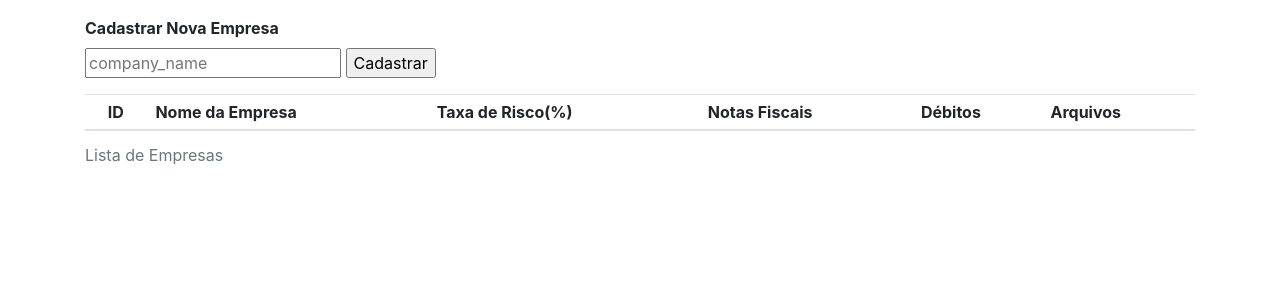
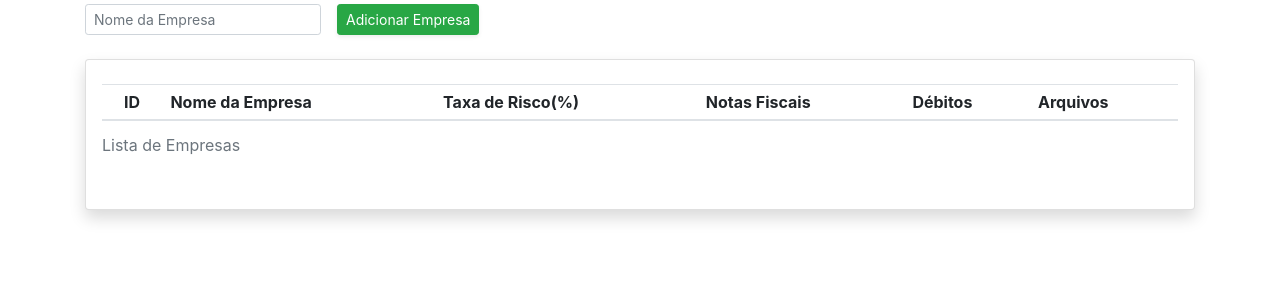
Before and after one commit to claudionorjr/test-Serasa, a Flask app: page /current_user in a window 1280 px wide. Shown: the part 76-376 px from the top of the page. Run offline with Flask 2, Linux system fonts and the light colour scheme; the visitor is signed in with stand-in values (Sample User, id 1); data that the repository does not hold is empty; some libraries are stand-ins or nearby versions.

Commit message:
Sistema pronto, validando os forms e refatorações

```diff
--- a/app.py
+++ b/app.py
@@ -1,5 +1,6 @@
 from flask import Flask
 from flask_login import LoginManager
+from flask_bootstrap import Bootstrap
 from src.models.user import UserModel
 from src.routes import init_routes
 
@@ -7,6 +8,7 @@ from src.routes import init_routes
 app = Flask(__name__)
 app.config.from_pyfile('.env')
 login_manager = LoginManager(app)
+bootstrap = Bootstrap()
 init_routes(app)
 
 @login_manager.user_loader
@@ -20,4 +22,5 @@ def create_db():
 if __name__ == '__main__':
     from data.sql_alchemy import database as db
     db.init_app(app)
+    bootstrap.init_app(app)
     app.run(debug=True)
--- a/data/uploads/teste.json
+++ b/data/uploads/teste.json
@@ -1,4 +1,4 @@
 {
-    "invoices": 0,
-    "debits": 6
+    "invoices": 2,
+    "debits": 0
 }
--- a/requirements/base.txt
+++ b/requirements/base.txt
@@ -11,5 +11,5 @@ WTForms==2.3.1
 flask-wtf==0.14.3
 dnspython==1.16.0
 email-validator==1.1.0
-bootstrap-flask==1.3.1
+bootstrap-flask==1.3.2
 pytest==5.4.1
--- a/src/routes.py
+++ b/src/routes.py
@@ -7,7 +7,17 @@ from werkzeug.utils import secure_filename
 from data.sql_alchemy import database as db
 from src.models.company import CompanyModel
 from src.models.user import UserModel
-from .forms import LoginForm
+from .forms import LoginForm, RegisterForm
+from .calculate_score import calculator_score
+
+
+def session_to_add(obj):
+    db.session.add(obj)
+    db.session.commit()
+
+def session_to_delete(obj):
+    db.session.delete(obj)
+    db.session.commit()
 
 
 def init_routes(app):
@@ -18,11 +28,11 @@ def init_routes(app):
             user = UserModel.query.filter_by(email=form.email.data).first()
 
             if not user:
-                flash(message="Credênciais incorretas!", category="warning")
+                flash(message="Dados incorretos!", category="warning")
                 return redirect(url_for("login"))
 
             if not check_password_hash(user.password, form.password.data):
-                flash(message="Credênciais incorretas!", category="warning")
+                flash(message="Dados incorretos!", category="warning")
                 return redirect(url_for("login"))
 
             login_user(user)
@@ -32,21 +42,24 @@ def init_routes(app):
 
     @app.route("/register", methods=["GET","POST"])
     def register():
-        if request.method == "POST":
+        form = RegisterForm()
+
+        if form.validate_on_submit():
             user = UserModel()
-            user.name = request.form["name"]
-            user.email = request.form["email"]
-            user.password = generate_password_hash(request.form["password"])
+            user.name = form.name.data
+            user.email = form.email.data
+            user.password = generate_password_hash(form.password.data)
+
             try:
-                db.session.add(user)
-                db.session.commit()
+                session_to_add(user)
                 flash(message="Usuário criado com sucesso!", category="success")
             except:
-                flash(message="Erro na criação, email pode já existir!", category="warning")
+                flash(message="Erro, email pode já existir!", category="warning")
+                return redirect(url_for("register"))
 
             return redirect(url_for("login"))
 
-        return render_template("register.html")
+        return render_template("register.html", form=form)
 
     @app.route("/current_user")
     @login_required
@@ -73,10 +86,9 @@ def init_routes(app):
                 daties = json.load(json_file)
 
             company = CompanyModel.query.filter_by(id=id).first()
-            result = CompanyModel.calculator_score(daties['invoices'], daties['debits'], company)
+            result = calculator_score(daties['invoices'], daties['debits'], company)
             try:
-                db.session.add(result)
-                db.session.commit()
+                session_to_add(result)
                 flash(message='Arquivo enviado com sucesso!', category="success")
             except:
                 flash(message="Ocorreu um erro para finalizar o envio ou formato incorreto!", category="warning")
@@ -99,8 +111,7 @@ def init_routes(app):
     def delete_user(id):
         user = UserModel.query.filter_by(id=id).first()
         try:
-            db.session.delete(user)
-            db.session.commit()
+            session_to_delete(user)
             logout_user()
         except:
             flash(message="Erro para deletar!", category="warning")
@@ -112,8 +123,7 @@ def init_routes(app):
     def delete_company(id):
         company = CompanyModel.query.filter_by(id=id).first()
         try:
-            db.session.delete(company)
-            db.session.commit()
+            session_to_delete(company)
         except:
             flash(message="Erro para deletar!", category="warning")
 
@@ -131,17 +141,24 @@ def init_routes(app):
     @login_required
     def new_company():
         if request.method == "POST":
+            name_company = request.form["company_name"]
             company = CompanyModel()
-            company.company_name = request.form["company_name"]
-            company.invoices = 0
-            company.debits = 0
-            try:
-                db.session.add(company)
-                db.session.commit()
-                flash(message="Empresa criada com sucesso!", category="success")
-            except:
-                flash(message="Erro na criação, nome pode já existir!", category="warning")
+            if name_company != '':
+                if not len(name_company) <= 5 or len(name_company) >= 80:
+                    company.company_name = name_company
+                    company.invoices = 0
+                    company.debits = 0
+                    try:
+                        session_to_add(company)
+                        flash(message="Empresa criada com sucesso!", category="success")
+                    except:
+                        flash(message="Erro, nome pode já existir!", category="warning")
+                        return redirect(url_for("home"))
 
-            return redirect(url_for("home"))
+                    return redirect(url_for("home"))
+                else:
+                    flash(message="Erro, Nome precisa conter entre '5' e '80' caracteres!", category="danger")
+            else:
+                flash(message="Erro, Nome de empresa inválida!", category="danger")
 
         return redirect(url_for("home"))
--- a/templates/account.html
+++ b/templates/account.html
@@ -1,7 +1,7 @@
 {% extends "base.html" %}
 {% block title %} Account {% endblock %}
 {% block content %}
-    <div class="mt-3">
+    <div class="mt-3 card pt-4 pb-4 shadow p-3 mb-2 bg-white rounded">
         <table class="table table-striped table-sm">
             <thead>
                 <tr>
@@ -19,5 +19,5 @@
             </tbody>
         </table>
     </div>
-    <a type="button" href="{{ url_for('delete_confimation') }}" class="btn btn-danger mt-3">Excluir Conta</a>
+    <a type="button" href="{{ url_for('delete_confimation') }}" class="btn btn-danger btn-sm shadow-sm mt-3">Excluir Conta</a>
 {% endblock %}
--- a/templates/base.html
+++ b/templates/base.html
@@ -6,6 +6,9 @@
         <meta name="viewport" content="width=device-width, initial-scale=1.0">
         <link rel="stylesheet" href="https://stackpath.bootstrapcdn.com/bootstrap/4.5.0/css/bootstrap.min.css" integrity="sha384-9aIt2nRpC12Uk9gS9baDl411NQApFmC26EwAOH8WgZl5MYYxFfc+NcPb1dKGj7Sk" crossorigin="anonymous">
         <title>Escore Empresa - {% block title %}{% endblock %}</title>
+        {% block styles %}
+            {{ bootstrap.load_css() }}
+        {% endblock %}
     </head>
 
     <body>
--- a/templates/delete_confimation.html
+++ b/templates/delete_confimation.html
@@ -4,5 +4,5 @@
     <div class="alert alert-danger text-center mt-3" role="alert">
         <strong>Você tem certeza que deseja excluir sua conta, {{ current_user.name }}?</strong>
     </div>
-    <a type="button" href="{{ url_for('delete_user', id=current_user.id) }}" class="btn btn-danger mt-3">Excluir Conta</a>
+    <a type="button" href="{{ url_for('delete_user', id=current_user.id) }}" class="btn btn-danger btn-sm mt-3">Excluir Conta</a>
 {% endblock %}
--- a/templates/home.html
+++ b/templates/home.html
@@ -1,16 +1,13 @@
 {% extends "base.html" %}
 {% block title %} Home {% endblock %}
 {% block content %}
-    <div>
-        <div class="mt-3">
-            <strong>Cadastrar Nova Empresa</strong>
+    <form class="form-inline" action="{{ url_for('new_company') }}" method="POST">
+        <div class="form-group mb-2">
+            <input type="text" name="company_name" class="form-control form-control-sm" placeholder="Nome da Empresa">
         </div>
-        <form class="mt-2" action="{{ url_for('new_company') }}" method="POST">
-            <input type="text" name="company_name" placeholder="company_name">
-            <input type="submit" value="Cadastrar">
-        </form>
-    </div>
-    <div class="mt-3">
+        <button type="submit" class="btn btn-success mb-2 ml-3 shadow-sm btn-sm">Adicionar Empresa</button>
+    </form>
+    <div class="mt-3 card pt-4 pb-4 shadow p-3 mb-2 bg-white rounded">
         <table class="table table-striped table-sm">
             <caption>Lista de Empresas</caption>
             <thead>
@@ -28,7 +25,7 @@
                 {% for company in companies|sort(reverse=true, attribute='risk_rating') %}
                     <tr>
                         <td style="max-width: 95px;">
-                            <a type="button" href="{{ url_for('delete_company', id=company.id) }}" class="btn btn-danger btn-sm ml-2">Excluir Empresa</a>
+                            <a type="button" href="{{ url_for('delete_company', id=company.id) }}" class="btn btn-danger btn-sm shadow-sm ml-2">Excluir Empresa</a>
                         </td>
                         <td>{{company.id}}</td>
                         <td>{{company.company_name}}</td>
@@ -39,9 +36,9 @@
                             <form action="{{ url_for('send_file', id=company.id) }}" method="POST" enctype="multipart/form-data">
                                 <div class="custom-file " style="max-width: 150px;">
                                     <input type="file" name="file" class="custom-file-input">
-                                    <label class="custom-file-label text-left btn-sm" data-browse="">Anexar</label>
+                                    <label class="custom-file-label text-left btn-sm shadow-sm" data-browse="">Anexar</label>
                                 </div>
-                                <input type="submit" href="url_for('home')" class="btn btn-success btn-sm ml-2" value="Enviar">
+                                <input type="submit" href="url_for('home')" class="btn btn-success btn-sm shadow-sm ml-2" value="Enviar">
                             </form>
                         </td>
                     </tr>
--- a/teste.json
+++ b/teste.json
@@ -1,4 +1,4 @@
 {
-    "invoices": 0,
-    "debits": 6
+    "invoices": 1,
+    "debits": 0
 }
```
Also changed, not shown: src/calculate_score.py (added, +39 -0 lines), src/forms.py (+11 -16 lines), src/models/company.py (+0 -38 lines), templates/components/validators.html (deleted, +0 -11 lines), templates/login.html (+8 -21 lines), templates/register.html (+12 -6 lines), database.db, 1 other file.
